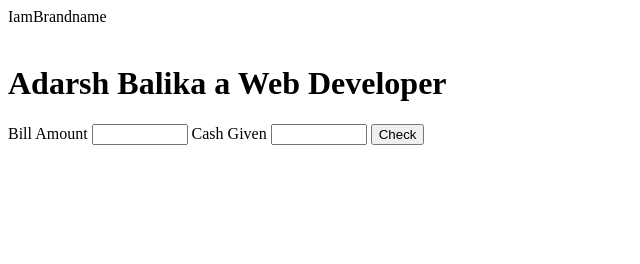
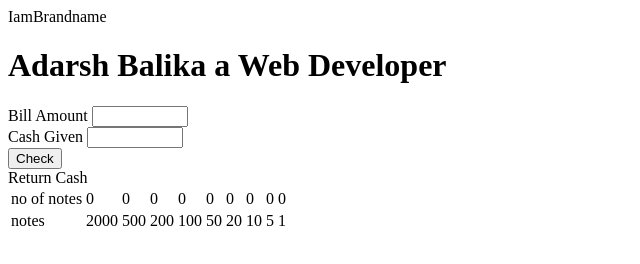
Before and after one commit to rajulkoshta/neog-markTen-cashRegister, a plain HTML site: page index.html in a window 1280 px wide. Shown: the whole page, without its empty margins (0-640 px from the left). Drawn offline with Linux system fonts and the light colour scheme.

Commit message:
chnaged files

```diff
--- a/index.html
+++ b/index.html
@@ -13,19 +13,52 @@
         <div class="nav-brand">IamBrandname</div>
     </nav>
     <header class="hero">
-        <img class="hero-img" src="images/headerhero.svg" alt="">
+        <!-- <img class="hero-img" src="images/headerhero.svg" alt=""> -->
         <h1 class="hero-heading">Adarsh Balika a <span class="heading-inverted">Web Developer</span></h1>
     </header>
 
     <section class="section">
         <div class="container container-center">
+            <div>
             <label for="billAmount">Bill Amount</label>
-            <input type="number" id="billAmount" name="billAmount" min="10" max="1000000">
-
-            <label for="billAmount">Cash Given</label>
-            <input type="number" id="billAmount" name="billAmount" min="10" max="1000000">
+            <input type="number" id="billAmount" name="billAmount" min="10" max="1000000" required>
+            </div>
+            <div>
+            <label for="cashAmount">Cash Given</label>
+            <input type="number" id="cashAmount" name="cashAmount" min="10" max="1000000" required>
+            </div>
 
             <button class="btn-primary">Check</button>
+
+            <div>Return Cash</div>
+            <table>
+                <tr>
+                  <td>no of notes</td>
+                  <td>0</td>
+                  <td>0</td>
+                  <td>0</td>
+                  <td>0</td>
+                  <td>0</td>
+                  <td>0</td>
+                  <td>0</td>
+                  <td>0</td>
+                  <td>0</td>
+
+                </tr>
+                <tr>
+                  <td>notes</td>
+                  <td>2000</td>
+                  <td>500</td>
+                  <td>200</td>
+                  <td>100</td>
+                  <td>50</td>
+                  <td>20</td>
+                  <td>10</td>
+                  <td>5</td>
+                  <td>1</td>
+
+                </tr>
+              </table>
         </div>
     </section>
 </body>
```
Also changed, not shown: index.js (+10 -0 lines).
